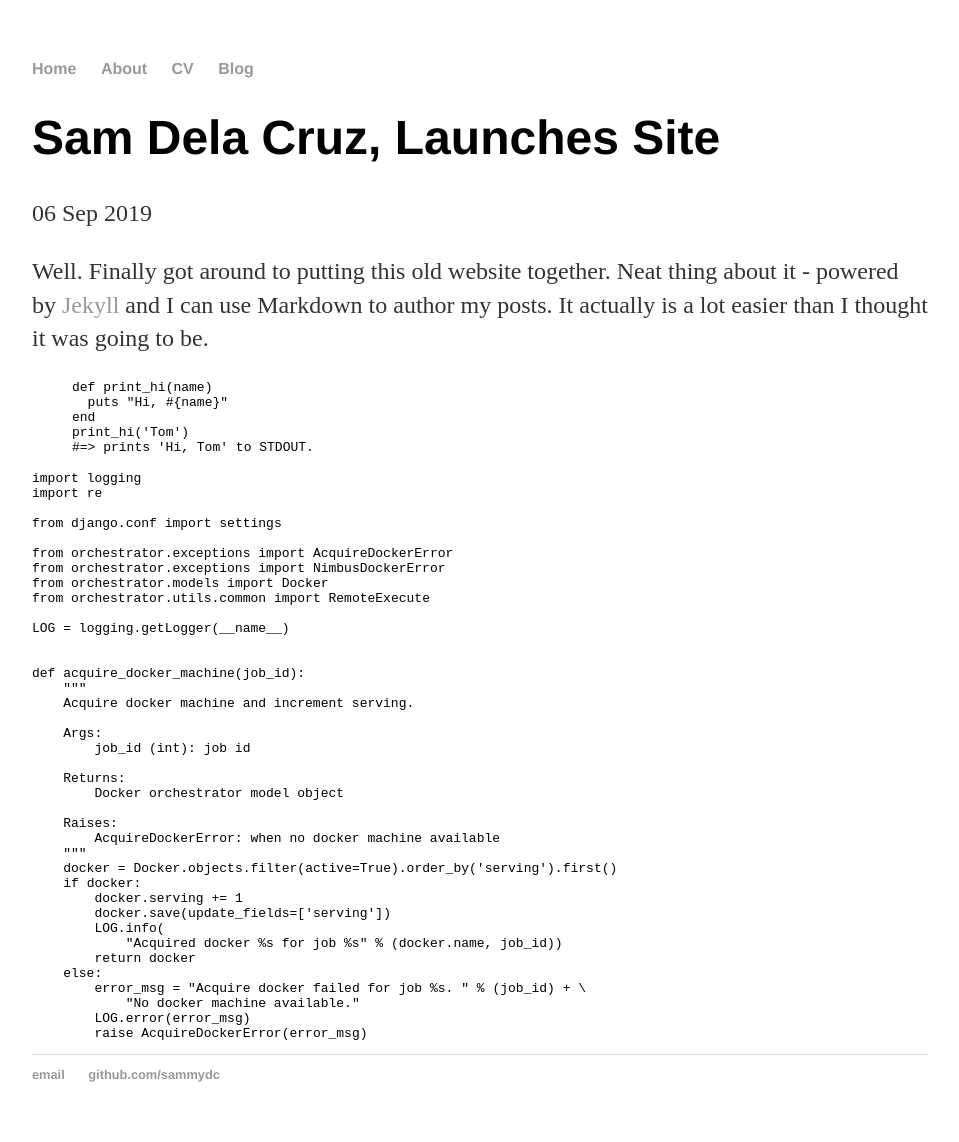
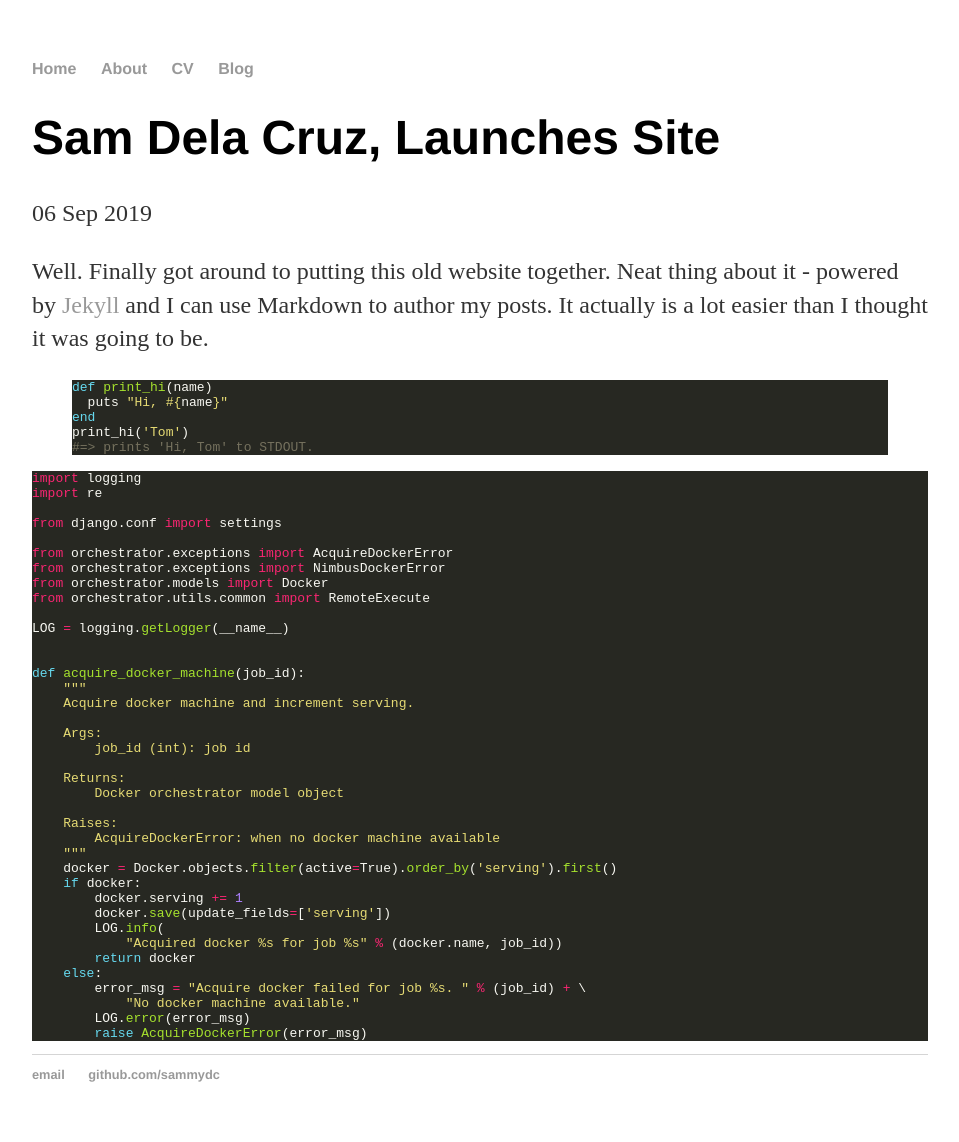
Before and after one commit to sammydc/sammydc.github.io, a Jekyll site: the page built from _posts/2019-09-06-sam-dela-cruz-site-launched.md, in a window 1280 px wide. Shown: the whole page, without its empty margins (160-1119 px from the left). Built offline with Jekyll 4.4.1, drawn with Linux system fonts in a browser that asks for light colours.

Commit message:
added monokai.css

```diff
--- a/css/main.css
+++ b/css/main.css
@@ -1,3 +1,5 @@
+@import url(monokai.css);
+
 body {
     margin: 60px auto;
     width: 70%;
--- /dev/null
+++ b/css/monokai.css
@@ -0,0 +1,70 @@
+.highlight .hll { background-color: #49483e }
+.highlight  { background: #272822; color: #f8f8f2 }
+.highlight .c { color: #75715e } /* Comment */
+.highlight .err { color: #960050; background-color: #1e0010 } /* Error */
+.highlight .k { color: #66d9ef } /* Keyword */
+.highlight .l { color: #ae81ff } /* Literal */
+.highlight .n { color: #f8f8f2 } /* Name */
+.highlight .o { color: #f92672 } /* Operator */
+.highlight .p { color: #f8f8f2 } /* Punctuation */
+.highlight .ch { color: #75715e } /* Comment.Hashbang */
+.highlight .cm { color: #75715e } /* Comment.Multiline */
+.highlight .cp { color: #75715e } /* Comment.Preproc */
+.highlight .cpf { color: #75715e } /* Comment.PreprocFile */
+.highlight .c1 { color: #75715e } /* Comment.Single */
+.highlight .cs { color: #75715e } /* Comment.Special */
+.highlight .gd { color: #f92672 } /* Generic.Deleted */
+.highlight .ge { font-style: italic } /* Generic.Emph */
+.highlight .gi { color: #a6e22e } /* Generic.Inserted */
+.highlight .gs { font-weight: bold } /* Generic.Strong */
+.highlight .gu { color: #75715e } /* Generic.Subheading */
+.highlight .kc { color: #66d9ef } /* Keyword.Constant */
+.highlight .kd { color: #66d9ef } /* Keyword.Declaration */
+.highlight .kn { color: #f92672 } /* Keyword.Namespace */
+.highlight .kp { color: #66d9ef } /* Keyword.Pseudo */
+.highlight .kr { color: #66d9ef } /* Keyword.Reserved */
+.highlight .kt { color: #66d9ef } /* Keyword.Type */
+.highlight .ld { color: #e6db74 } /* Literal.Date */
+.highlight .m { color: #ae81ff } /* Literal.Number */
+.highlight .s { color: #e6db74 } /* Literal.String */
+.highlight .na { color: #a6e22e } /* Name.Attribute */
+.highlight .nb { color: #f8f8f2 } /* Name.Builtin */
+.highlight .nc { color: #a6e22e } /* Name.Class */
+.highlight .no { color: #66d9ef } /* Name.Constant */
+.highlight .nd { color: #a6e22e } /* Name.Decorator */
+.highlight .ni { color: #f8f8f2 } /* Name.Entity */
+.highlight .ne { color: #a6e22e } /* Name.Exception */
+.highlight .nf { color: #a6e22e } /* Name.Function */
+.highlight .nl { color: #f8f8f2 } /* Name.Label */
+.highlight .nn { color: #f8f8f2 } /* Name.Namespace */
+.highlight .nx { color: #a6e22e } /* Name.Other */
+.highlight .py { color: #f8f8f2 } /* Name.Property */
+.highlight .nt { color: #f92672 } /* Name.Tag */
+.highlight .nv { color: #f8f8f2 } /* Name.Variable */
+.highlight .ow { color: #f92672 } /* Operator.Word */
+.highlight .w { color: #f8f8f2 } /* Text.Whitespace */
+.highlight .mb { color: #ae81ff } /* Literal.Number.Bin */
+.highlight .mf { color: #ae81ff } /* Literal.Number.Float */
+.highlight .mh { color: #ae81ff } /* Literal.Number.Hex */
+.highlight .mi { color: #ae81ff } /* Literal.Number.Integer */
+.highlight .mo { color: #ae81ff } /* Literal.Number.Oct */
+.highlight .sa { color: #e6db74 } /* Literal.String.Affix */
+.highlight .sb { color: #e6db74 } /* Literal.String.Backtick */
+.highlight .sc { color: #e6db74 } /* Literal.String.Char */
+.highlight .dl { color: #e6db74 } /* Literal.String.Delimiter */
+.highlight .sd { color: #e6db74 } /* Literal.String.Doc */
+.highlight .s2 { color: #e6db74 } /* Literal.String.Double */
+.highlight .se { color: #ae81ff } /* Literal.String.Escape */
+.highlight .sh { color: #e6db74 } /* Literal.String.Heredoc */
+.highlight .si { color: #e6db74 } /* Literal.String.Interpol */
+.highlight .sx { color: #e6db74 } /* Literal.String.Other */
+.highlight .sr { color: #e6db74 } /* Literal.String.Regex */
+.highlight .s1 { color: #e6db74 } /* Literal.String.Single */
+.highlight .ss { color: #e6db74 } /* Literal.String.Symbol */
+.highlight .bp { color: #f8f8f2 } /* Name.Builtin.Pseudo */
+.highlight .fm { color: #a6e22e } /* Name.Function.Magic */
+.highlight .vc { color: #f8f8f2 } /* Name.Variable.Class */
+.highlight .vg { color: #f8f8f2 } /* Name.Variable.Global */
+.highlight .vi { color: #f8f8f2 } /* Name.Variable.Instance */
+.highlight .vm { color: #f8f8f2 } /* Name.Variable.Magic */
+.highlight .il { color: #ae81ff } /* Literal.Number.Integer.Long */
```
